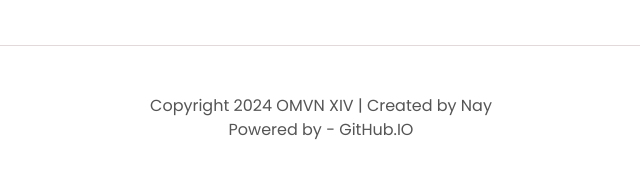
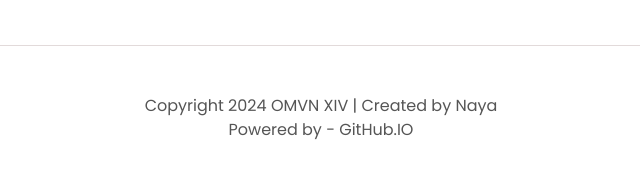
Before and after one commit to ariph99/ariph99.github.io, a plain HTML site: page index.html in a window 1280 px wide. Shown: the part 10077-10253 px from the top of the page, 319-959 px from the left. Drawn offline with Linux system fonts and the light colour scheme.

Commit message:
commit copyright

```diff
--- a/index.html
+++ b/index.html
@@ -1272,7 +1272,8 @@
           <div class="col-md-12">
             <!-- Copyright -->
             <div class="copy-right text-center mt-5 pt-5">
-              Copyright 2024 OMVN XIV | Created by Nay<br>Powered by - GitHub.IO
+              Copyright 2024 OMVN XIV | Created by Naya<br>Powered by - GitHub.IO
+
             </div>
             <!-- Copyright -->
           </div>
```
